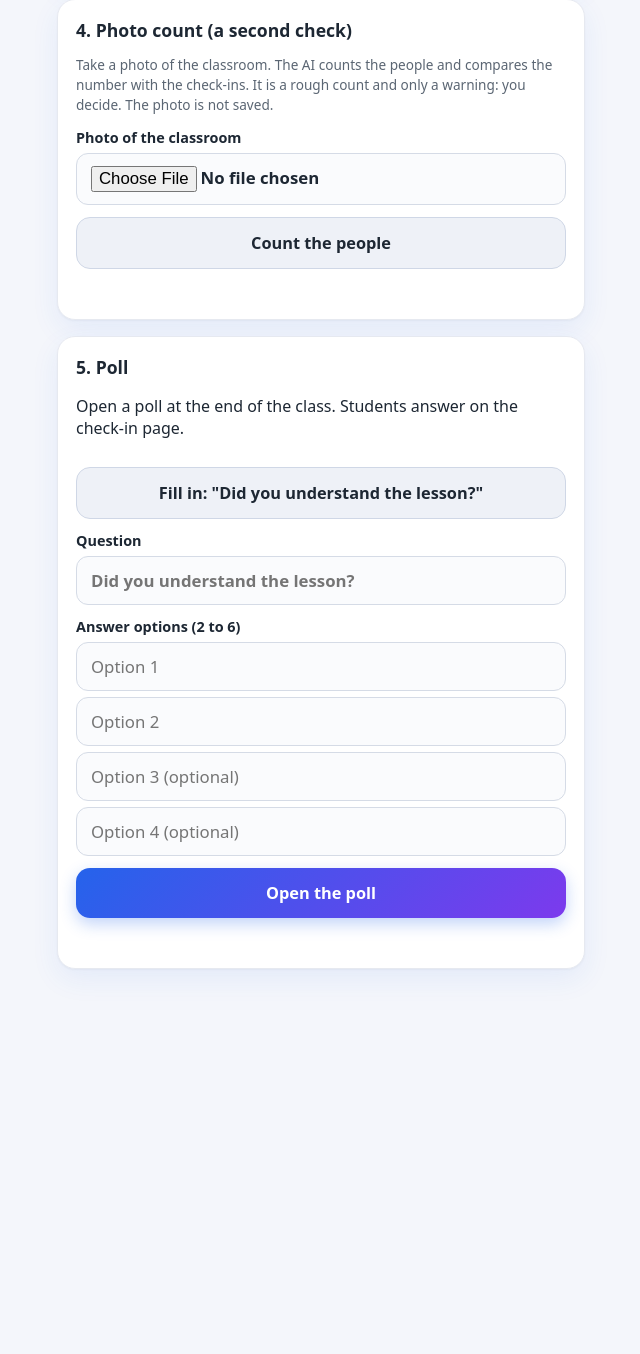
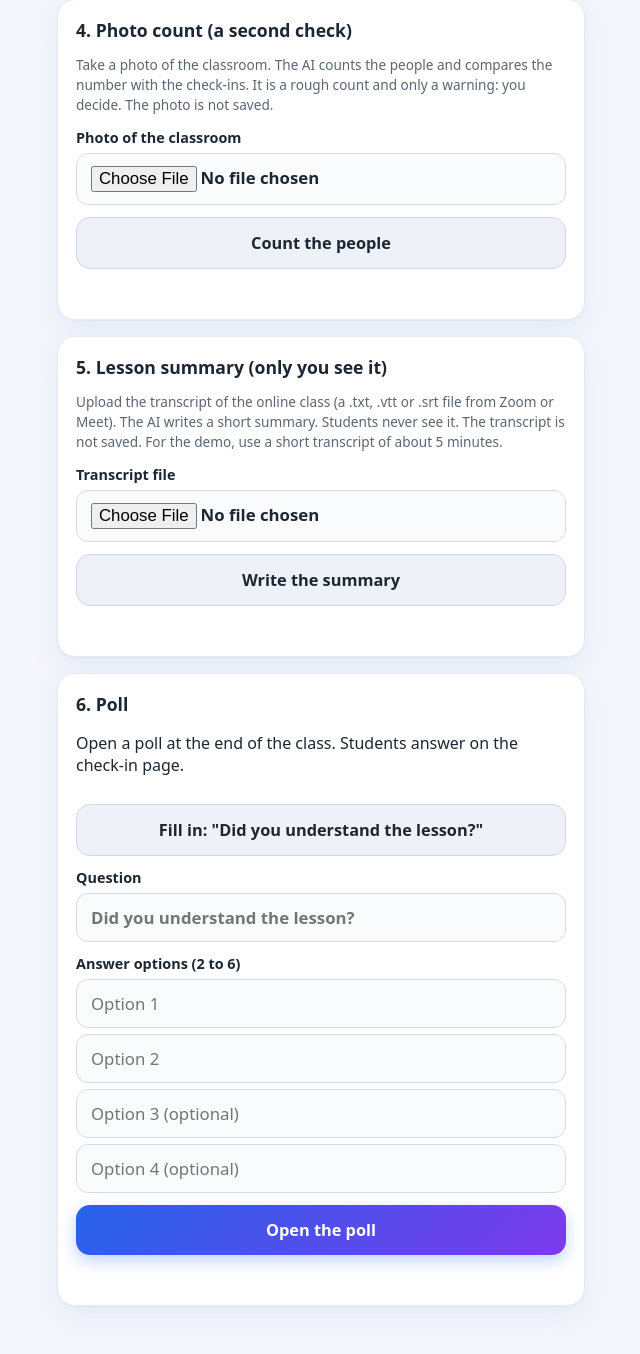
Before and after one commit to Maycaspi110/Class_Attendance, a Flask app: page /lecturer in a window 1280 px wide. Shown: the part 1253-2607 px from the top of the page, without its empty margins (319-959 px from the left). Before the commit the page ends 2224 px from the top, so only its background shows below. Run offline with Flask 3, Linux system fonts and the light colour scheme; the visitor is signed in with stand-in values (Sample User, id 1); data that the repository does not hold is empty.

Commit message:
Add the lesson summary card and a short sample transcript for the demo

```diff
--- a/demo/static/lecturer.js
+++ b/demo/static/lecturer.js
@@ -180,6 +180,43 @@
     });
   });
 
+  // ---- lesson summary (only the lecturer) ----
+  var summaryMsg = $("summarymsg");
+
+  function showSummary(d) {
+    $("summaryoff").hidden = d.ready !== false;
+    var box = $("summarytext");
+    box.hidden = !d.summary;
+    box.textContent = d.summary ? d.summary.text : "";
+  }
+
+  function loadSummary() {
+    api("GET", "/api/summary").then(function (result) {
+      if (result.data && result.data.ok) { showSummary(result.data); }
+    });
+  }
+
+  $("makesummary").addEventListener("click", function () {
+    var file = $("transcriptfile").files[0];
+    if (!file) { say(summaryMsg, "Choose the transcript file first.", "bad"); return; }
+    var button = $("makesummary");
+    button.disabled = true;
+    say(summaryMsg, "Writing the summary... this can take up to a minute.", "");
+    var form = new FormData();
+    form.append("transcript", file, file.name);
+    api("POST", "/api/summary", form, true).then(function (result) {
+      button.disabled = false;
+      if (needLogin(result)) { return; }
+      if (result.data.ok) {
+        say(summaryMsg, "The summary is ready. Only you can see it.", "ok");
+        showSummary({ ready: true, summary: result.data.summary });
+      } else {
+        say(summaryMsg, result.data.error || "Could not write the summary.", "bad");
+      }
+    });
+  });
+  loadSummary();
+
   function showHeadcounts(d) {
     $("headcountoff").hidden = d.headcount_ready;
     var body = $("listheadcounts");
--- a/demo/static/style.css
+++ b/demo/static/style.css
@@ -88,3 +88,5 @@ body.screen .pagelink { color: #fff; font-weight: 700; margin-top: 0; }
 body.screen .hint { color: #93a4c0; font-size: clamp(1rem, 2.5vw, 1.6rem); margin-top: 2vh; }
 
 @media (prefers-reduced-motion: reduce) { .card { animation: none; } * { transition: none !important; } }
+
+.summarytext { white-space: pre-wrap; background: #f6f8fd; border: 1px solid #dfe5f2; border-radius: 12px; padding: 14px 16px; margin-top: 12px; line-height: 1.55; }
--- a/demo/templates/lecturer.html
+++ b/demo/templates/lecturer.html
@@ -55,7 +55,19 @@
 </div>
 
 <div class="card">
-  <h2>5. Poll</h2>
+  <h2>5. Lesson summary (only you see it)</h2>
+  <p class="muted">Upload the transcript of the online class (a .txt, .vtt or .srt file from Zoom or Meet). The AI writes a short summary. Students never see it. The transcript is not saved. For the demo, use a short transcript of about 5 minutes.</p>
+  <div id="summaryoff" class="msg warn" hidden>The AI summary is not set up on this server yet (GEMINI_API_KEY is missing).</div>
+  <label>Transcript file
+    <input type="file" id="transcriptfile" accept=".txt,.vtt,.srt,text/plain,text/vtt">
+  </label>
+  <button type="button" id="makesummary" class="secondary">Write the summary</button>
+  <div id="summarymsg" class="msg" role="status"></div>
+  <div id="summarytext" class="summarytext" hidden></div>
+</div>
+
+<div class="card">
+  <h2>6. Poll</h2>
   <p>Open a poll at the end of the class. Students answer on the check-in page.</p>
   <button type="button" id="lessonpoll" class="secondary">Fill in: "Did you understand the lesson?"</button>
   <label>Question
```
Also changed, not shown: 1 other file.
